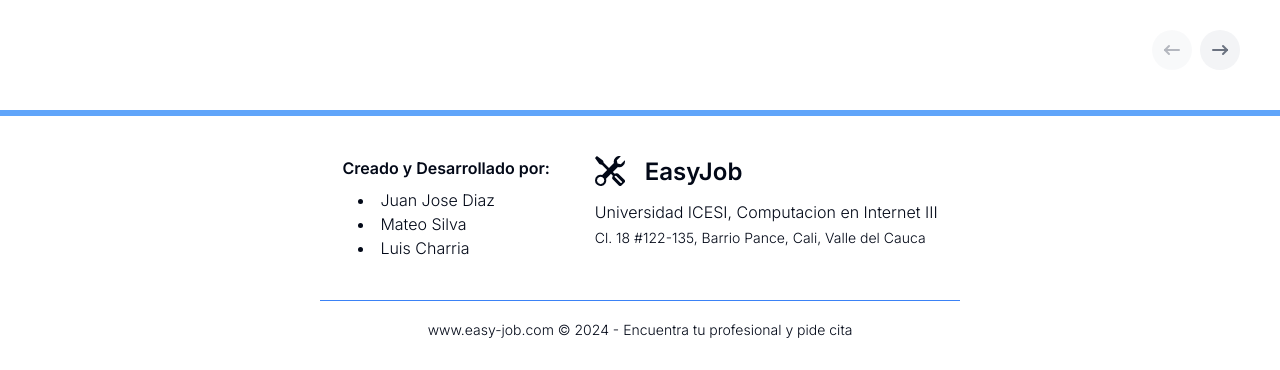
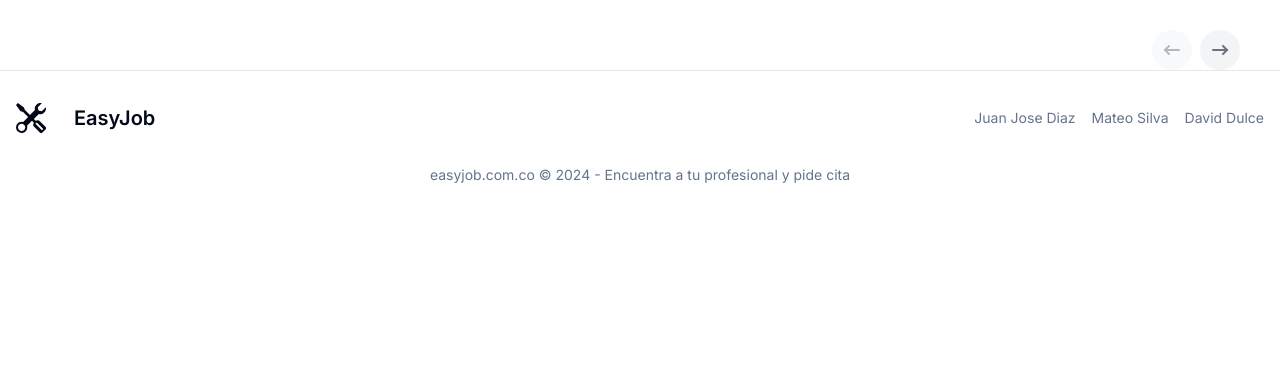
Before and after one commit to easyjobhq/web, a Next.js app: page / in a window 1280 px wide. Shown: the part 1423-1793 px from the top of the page. After the commit the page ends 1640 px from the top, so only its background shows below. Built offline with nearby package versions, Linux system fonts and the light colour scheme; no server answers.

Commit message:
feat: minimalist footer

```diff
--- a/src/app/(general)/Footer.tsx
+++ b/src/app/(general)/Footer.tsx
@@ -1,37 +1,50 @@
-import React from 'react'
 import { BsTools } from "react-icons/bs";
+import Link from "next/link";
+import { Wrench } from "lucide-react";
 
-function Footer() {
+export default function Footer() {
   return (
-    <footer className=' bg-white mt-10 '>
-        <div className='bg-blue-400 h-1.5'></div>
-        <div className="px-80 py-10 justify-center">
-            <div className='mb-10 flex justify-around font-light'>
-
-                <div className="">
-                    <p className='font-semibold text-medium mb-2'>Creado y Desarrollado por:</p>
-                    <div style={{textIndent: "1rem"}}>
-                        <li>Juan Jose Diaz</li>
-                        <li>Mateo Silva</li>
-                        <li>Luis Charria</li>
-                    </div>
-                </div>
-                <div className="">
-                    <div className="flex mb-3">
-                        <BsTools size="30" className="mr-5"/>
-                        <h2 className="text-2xl font-semibold">EasyJob</h2>
-                    </div>
-                    <p className='mb-1'>Universidad ICESI, Computacion en Internet III</p>
-                    <p className='text-sm'>Cl. 18 #122-135, Barrio Pance, Cali, Valle del Cauca</p>
-                </div>
-            </div>
-            <div className="bg-blue-500 flex justify-center mb-8" style={{height: "0.75px"}}>
-                <p className='text-sm mt-5 font-light'>www.easy-job.com © 2024 - Encuentra tu profesional y pide cita</p>
-
-            </div>
+    <footer className="bg-white border-t">
+      <div className="container mx-auto px-4 py-8">
+        <div className="flex flex-col md:flex-row justify-between items-center space-y-4 md:space-y-0">
+          <div className="flex items-center space-x-2">
+            <BsTools size="30" className="mr-5" />
+            <span className="text-xl font-semibold">EasyJob</span>
+          </div>
+          <nav className="flex space-x-4">
+            <Link
+              href="https://www.linkedin.com/in/juan-jose-diaz-parra/"
+              target="_blank"
+              rel="noopener nofollow"
+              className="text-sm text-muted-foreground hover:text-primary"
+            >
+              Juan Jose Diaz
+            </Link>
+            <Link
+              href="https://www.linkedin.com/in/mateo-silva-6b76b41a5/"
+              target="_blank"
+              rel="noopener nofollow"
+              className="text-sm text-muted-foreground hover:text-primary"
+            >
+              Mateo Silva
+            </Link>
+            <Link
+              href="https://www.linkedin.com/in/david-dulce/"
+              target="_blank"
+              rel="noopener nofollow"
+              className="text-sm text-muted-foreground hover:text-primary"
+            >
+              David Dulce
+            </Link>
+          </nav>
         </div>
+        <div className="mt-8 text-center text-sm text-muted-foreground">
+          <Link href="https://easyjob.com.co" className="hover:underline">
+            easyjob.com.co
+          </Link>{" "}
+          © {new Date().getFullYear()} - Encuentra a tu profesional y pide cita
+        </div>
+      </div>
     </footer>
-  )
+  );
 }
-
-export default Footer
```
